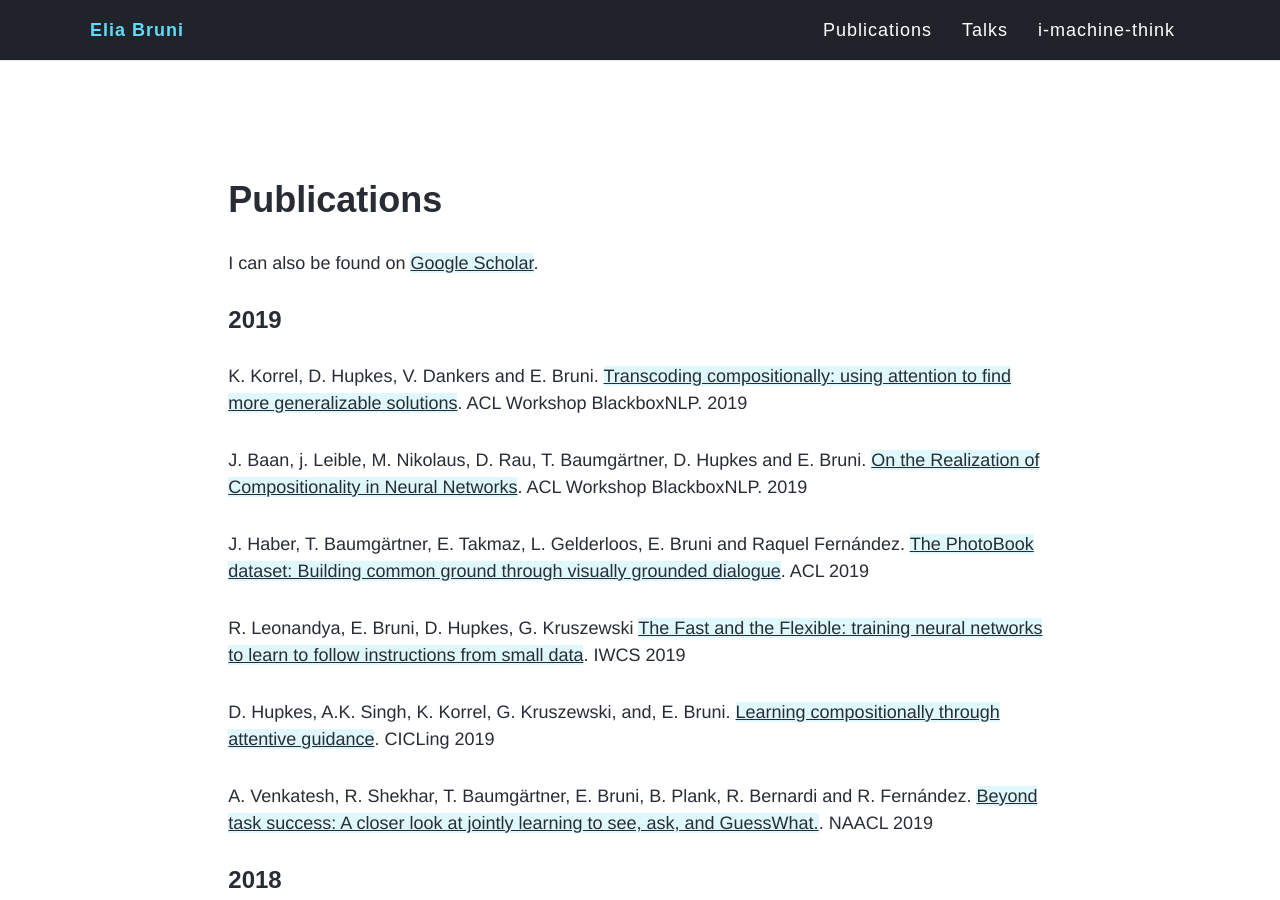
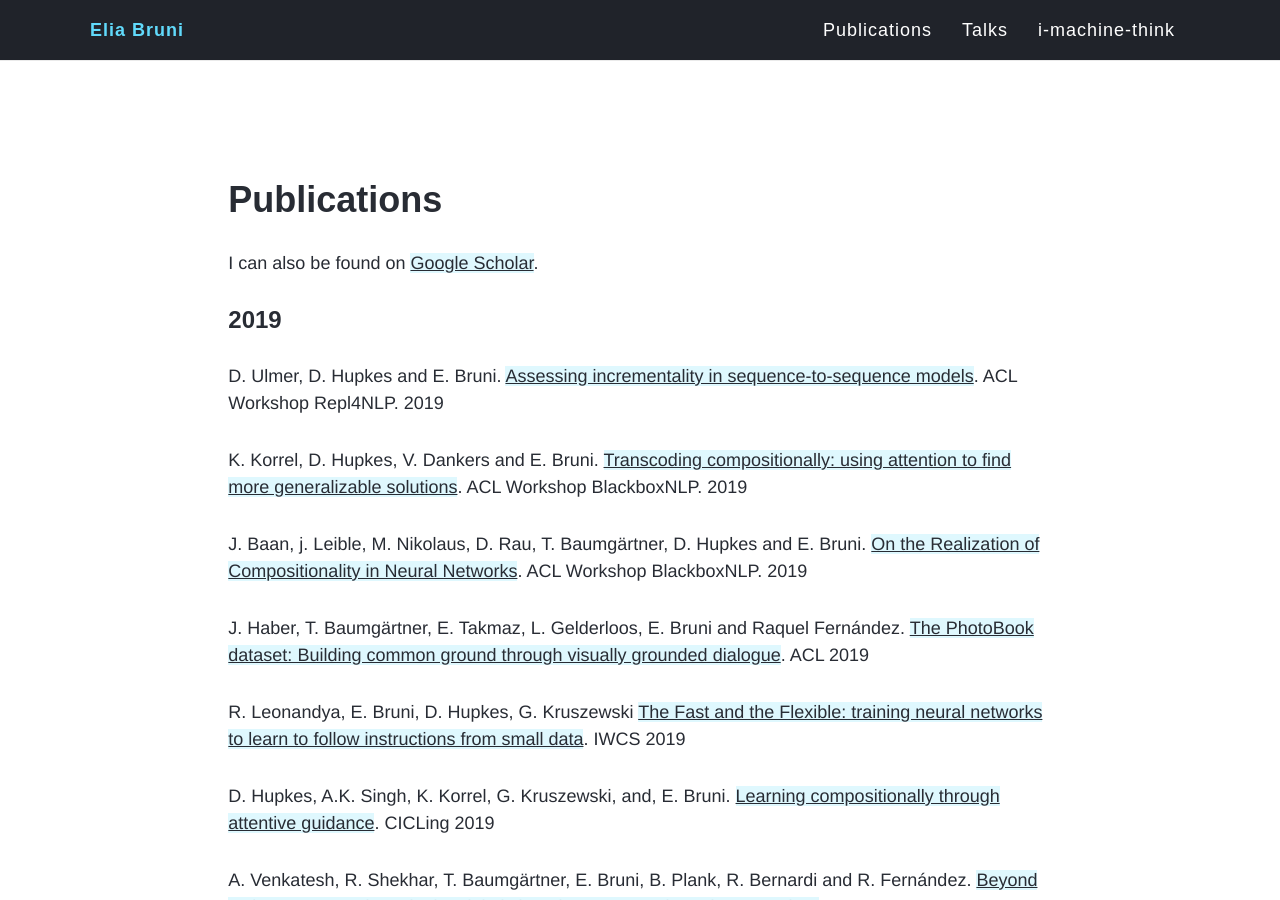
Before and after one commit to eliabruni/eliabruni.github.io, a Jekyll site: the page built from publications.md, in a window 1280 px wide and 900 px high. Built offline with Jekyll 4.4.1, drawn with Linux system fonts in a browser that asks for light colours; nearby versions of some CDN libraries.

Commit message:
ADD PUBS

```diff
--- a/publications.md
+++ b/publications.md
@@ -8,6 +8,8 @@ title: ""
 I can also be found on [Google Scholar](https://scholar.google.com/citations?user=Oyb3NYgAAAAJ&hl=en).
 
 ### 2019
+
+D. Ulmer, D. Hupkes and E. Bruni. [Assessing incrementality in sequence-to-sequence models](). ACL Workshop Repl4NLP. 2019
 
 K. Korrel, D. Hupkes, V. Dankers and E. Bruni.
 [Transcoding compositionally: using attention to find more generalizable solutions](). ACL Workshop BlackboxNLP. 2019
```
